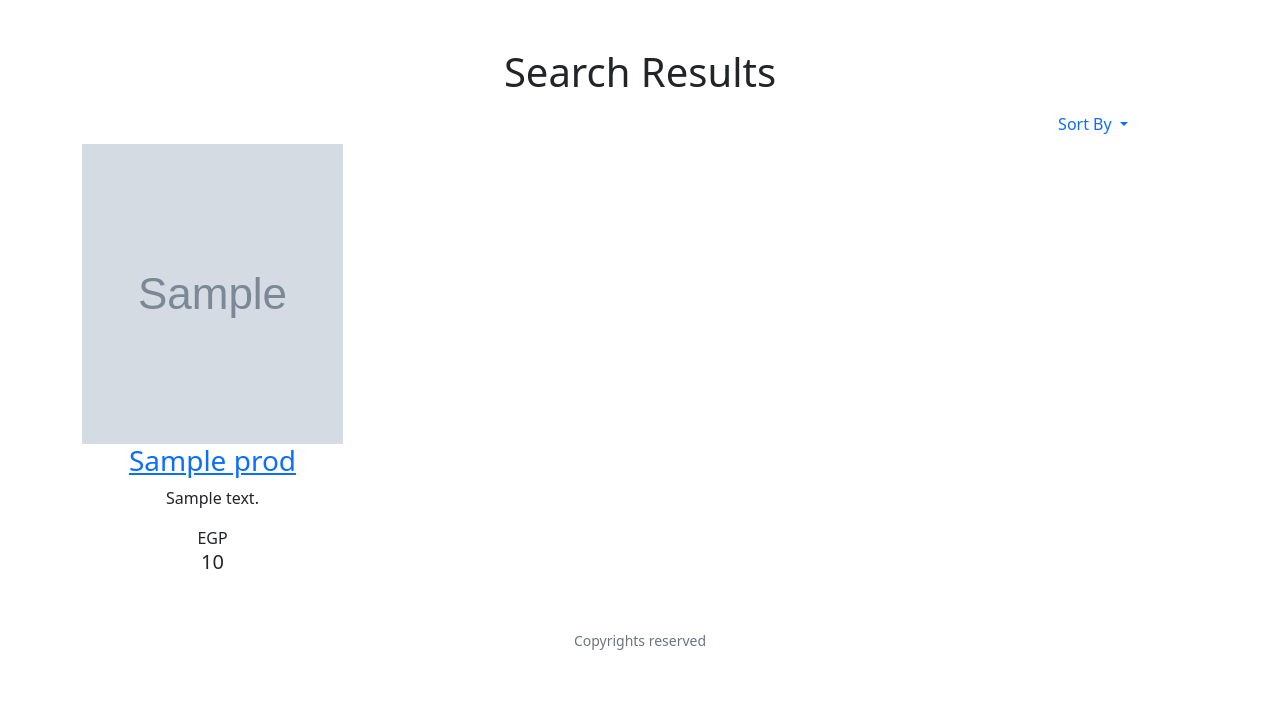
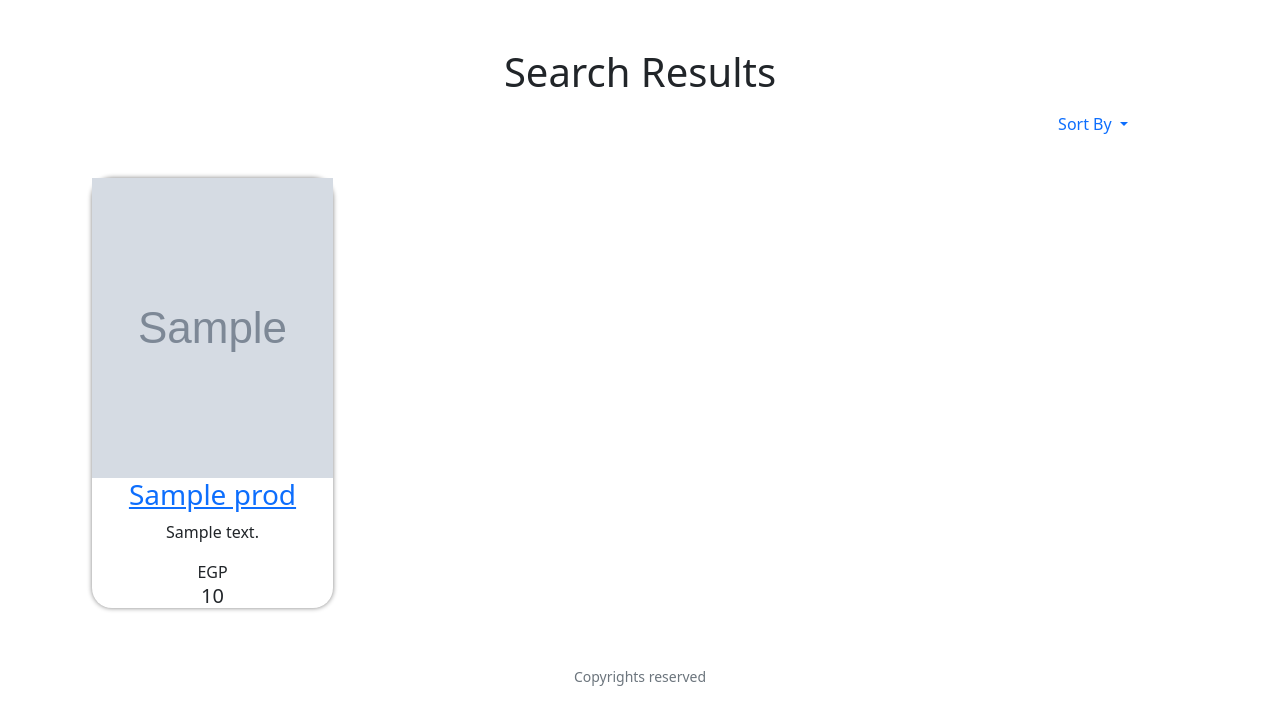
Before and after one commit to AmmarMohamed21/OnlineStore, a Flask app: template templates/search2.html in a window 1280 px wide. Shown: the part 74-800 px from the top of the page. Run offline with Flask 2, Linux system fonts and the light colour scheme; the template is opened without the code that fills it: most values are stand-ins (such as "Sample title", 1, 10 or a date in 2020); grey boxes marked "Sample" are stand-in pictures; some libraries are stand-ins or nearby versions.

Commit message:
cards for search results

```diff
--- a/templates/search2.html
+++ b/templates/search2.html
@@ -18,21 +18,27 @@ Search Results
                 Sort By
             </a>
             <ul class="dropdown-menu" aria-labelledby="navbarDropdownMenuLink">
-                <li><a class="dropdown-item" href="/search?search_for={{search_for}}&sortby=Price(Low-High)">Price(Low-High)</a></li>
-                <li><a class="dropdown-item" href="/search?search_for={{search_for}}&sortby=Price(High-Low)">Price(High-Low)</a></li>
-                <li><a class="dropdown-item" href="/search?search_for={{search_for}}&sortby=Rating (5-1)">Rating (5-1)</a></li>
-                <li><a class="dropdown-item" href="/search?search_for={{search_for}}&sortby=Date (new first)">Date (new first)</a></li>
+                <li><a class="dropdown-item"
+                        href="/search?search_for={{search_for}}&sortby=Price(Low-High)">Price(Low-High)</a></li>
+                <li><a class="dropdown-item"
+                        href="/search?search_for={{search_for}}&sortby=Price(High-Low)">Price(High-Low)</a></li>
+                <li><a class="dropdown-item" href="/search?search_for={{search_for}}&sortby=Rating (5-1)">Rating
+                        (5-1)</a></li>
+                <li><a class="dropdown-item" href="/search?search_for={{search_for}}&sortby=Date (new first)">Date (new
+                        first)</a></li>
             </ul>
         </div>
     </div>
-
+    <br>
     <div class="container">
         <div class="row">
             {% for prod in Products %}
             <div class="col-lg-3 col-md-3 col-sm-3 col-xs-3">
+                <div class="cat-list-items">
                     <div class="thumbnail">
                         <a href="/product?prodid={{prod.ProductID}} ">
-                        <img src="{{prod.ImageURL}}" alt="..." width="300px" height="300px" style="max-width:auto; max-height:auto;">
+                            <img src="{{prod.ImageURL}}" alt="..." width="300px" height="300px"
+                                style="max-width:auto; max-height:auto;">
                         </a>
                         <div class="caption">
                             <h3>
@@ -45,6 +51,8 @@ Search Results
                             {%endif%}
                             <span>EGP <h5>{{prod.Price}}</h5></span>
                         </div>
+
+                    </div>
                 </div>
             </div>
             {%endfor%}
```
Lines whose indentation alone changed are shown as unchanged.
